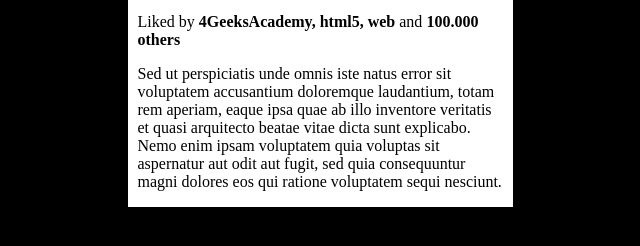
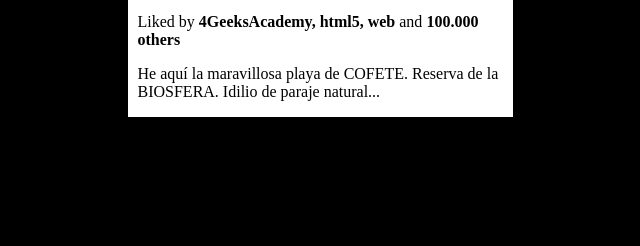
Before and after one commit to 4GeeksAcademy/auix15-PostDeInstagram, a plain HTML site: page index.html in a window 1280 px wide. Shown: the part 456-702 px from the top of the page, without its empty margins (328-968 px from the left). Drawn offline with Linux system fonts and the light colour scheme.

Commit message:
arreglo pie de foto

```diff
--- a/index.html
+++ b/index.html
@@ -51,12 +51,7 @@
         </div>
         <div class="post-body-p2">
           <p>
-            Sed ut perspiciatis unde omnis iste natus error sit voluptatem
-            accusantium doloremque laudantium, totam rem aperiam, eaque ipsa
-            quae ab illo inventore veritatis et quasi arquitecto beatae vitae
-            dicta sunt explicabo. Nemo enim ipsam voluptatem quia voluptas sit
-            aspernatur aut odit aut fugit, sed quia consequuntur magni dolores
-            eos qui ratione voluptatem sequi nesciunt.
+            He aquí la maravillosa playa de COFETE. Reserva de la BIOSFERA. Idilio de paraje natural...
           </p>
         </div>
       </div>
```
